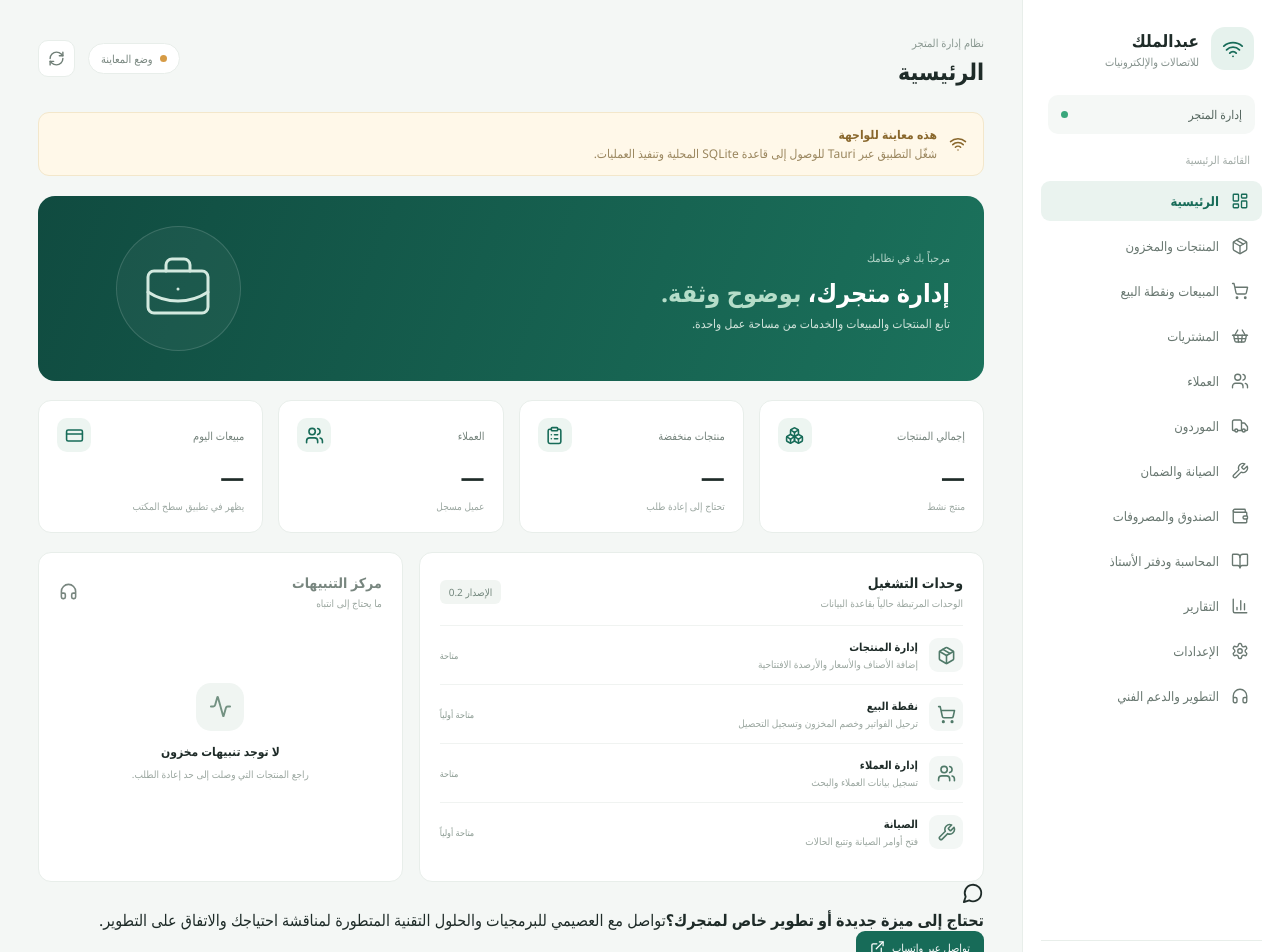
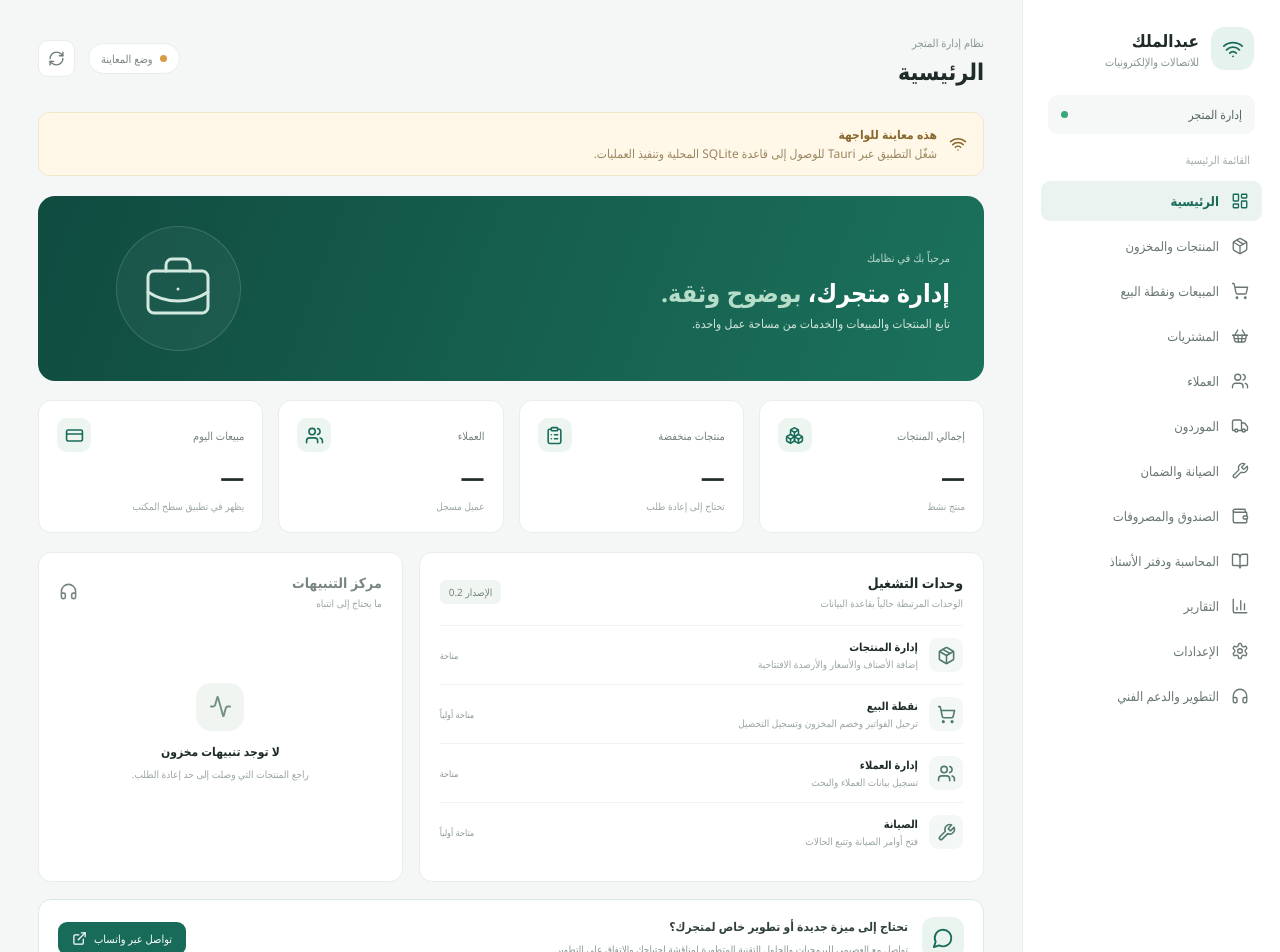
Before and after one commit to mghalaosimi-web/abdulmalik-store-management, a React (Vite) app: page / in a window 1280 px wide. Shown: the top 952 px of the page. Built offline with nearby package versions, Linux system fonts and the light colour scheme.

Commit message:
feat: add development and WhatsApp support contact

```diff
--- a/src/styles.css
+++ b/src/styles.css
@@ -23,3 +23,36 @@
 @media(max-width:700px){.report-stats{grid-template-columns:repeat(2,minmax(0,1fr))}}
 .row-actions{display:flex;gap:8px;align-items:center}
 .panel-actions{display:flex;gap:8px;align-items:center;flex-wrap:wrap}
+
+/* Development and support contact */
+.development-cta{display:flex;align-items:center;gap:14px;margin-top:17px;padding:17px 19px;background:#fff;border:1px solid #dcebe2;border-radius:13px}
+.development-cta-icon,.development-hero-icon,.development-detail-icon{display:grid;place-items:center;flex-shrink:0;border-radius:12px;background:#eaf4ee;color:var(--green)}
+.development-cta-icon{width:42px;height:42px}
+.development-cta-copy{flex:1;min-width:0}
+.development-cta-copy strong,.development-cta-copy span{display:block}
+.development-cta-copy strong{font-size:12px;color:#304239}
+.development-cta-copy span{font-size:10px;color:#89978f;margin-top:5px;line-height:1.8}
+.development-cta>a{white-space:nowrap;text-decoration:none}
+.development-page{display:grid;gap:16px}
+.development-hero{padding:32px;background:linear-gradient(120deg,#104b40,#1b725c);color:#fff;border-radius:16px}
+.development-hero-icon{width:54px;height:54px;background:#ffffff18;color:#e1f2e8;margin-bottom:17px}
+.development-kicker{font-size:11px;color:#b9d8cc}
+.development-hero h2{font-size:23px;margin:8px 0}
+.development-hero>p{max-width:720px;font-size:12px;line-height:2;color:#d5e7de;margin:0}
+.development-actions{display:flex;align-items:center;gap:10px;flex-wrap:wrap;margin-top:22px}
+.development-actions a{text-decoration:none}
+.development-whatsapp{background:#fff;color:#176b58}
+.development-whatsapp:hover{background:#edf6f0;color:#104b40}
+.development-phone{background:#ffffff18;color:#fff;border:1px solid #ffffff38}
+.development-details{display:grid;grid-template-columns:1fr 1fr;gap:15px}
+.development-details .panel{padding:20px}
+.development-detail-icon{width:39px;height:39px;margin-bottom:12px}
+.development-details h3,.about-developer h3{font-size:13px;margin:0 0 7px}
+.development-details p,.about-developer p{font-size:11px;line-height:1.9;color:#87958e;margin:0 0 12px}
+.development-details a{display:inline-flex;align-items:center;gap:7px;color:var(--green);font-size:11px;text-decoration:none;font-weight:600}
+.about-developer{padding:20px;display:flex;align-items:center;justify-content:space-between;gap:20px}
+.about-developer h3{margin-top:10px}
+.about-developer p{margin-bottom:0}
+.about-mark{width:48px;height:48px;border-radius:14px;background:#e6f2ed;color:var(--green);display:grid;place-items:center;font-size:23px;font-weight:700;flex-shrink:0}
+.development-note{font-size:10px;color:#89978f;line-height:1.8;margin:0}
+@media(max-width:700px){.development-cta{align-items:flex-start;flex-wrap:wrap}.development-cta-copy{width:calc(100% - 60px)}.development-cta>a{margin-right:56px}.development-details{grid-template-columns:1fr}.development-hero{padding:23px}.development-hero h2{font-size:19px}}
```
